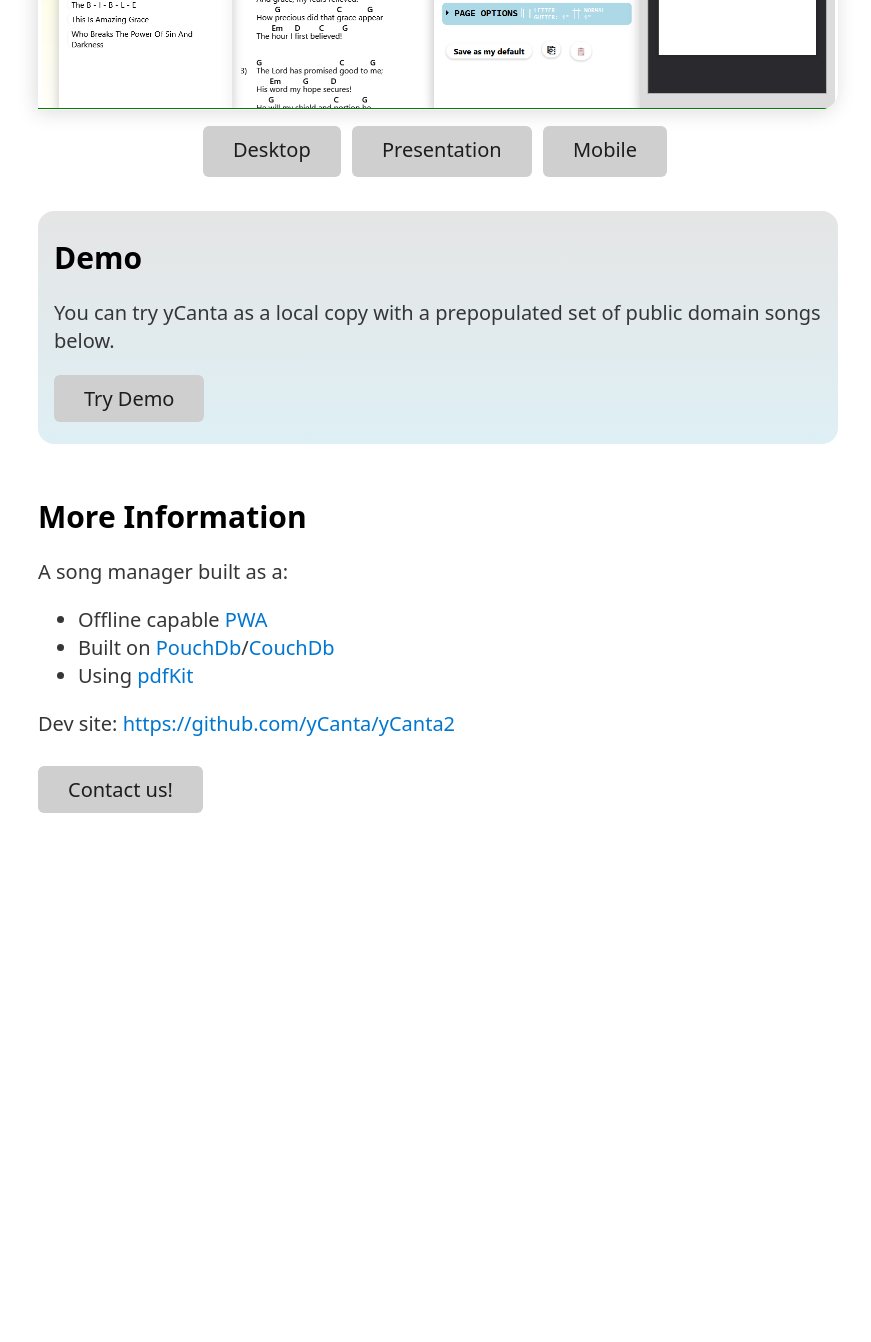
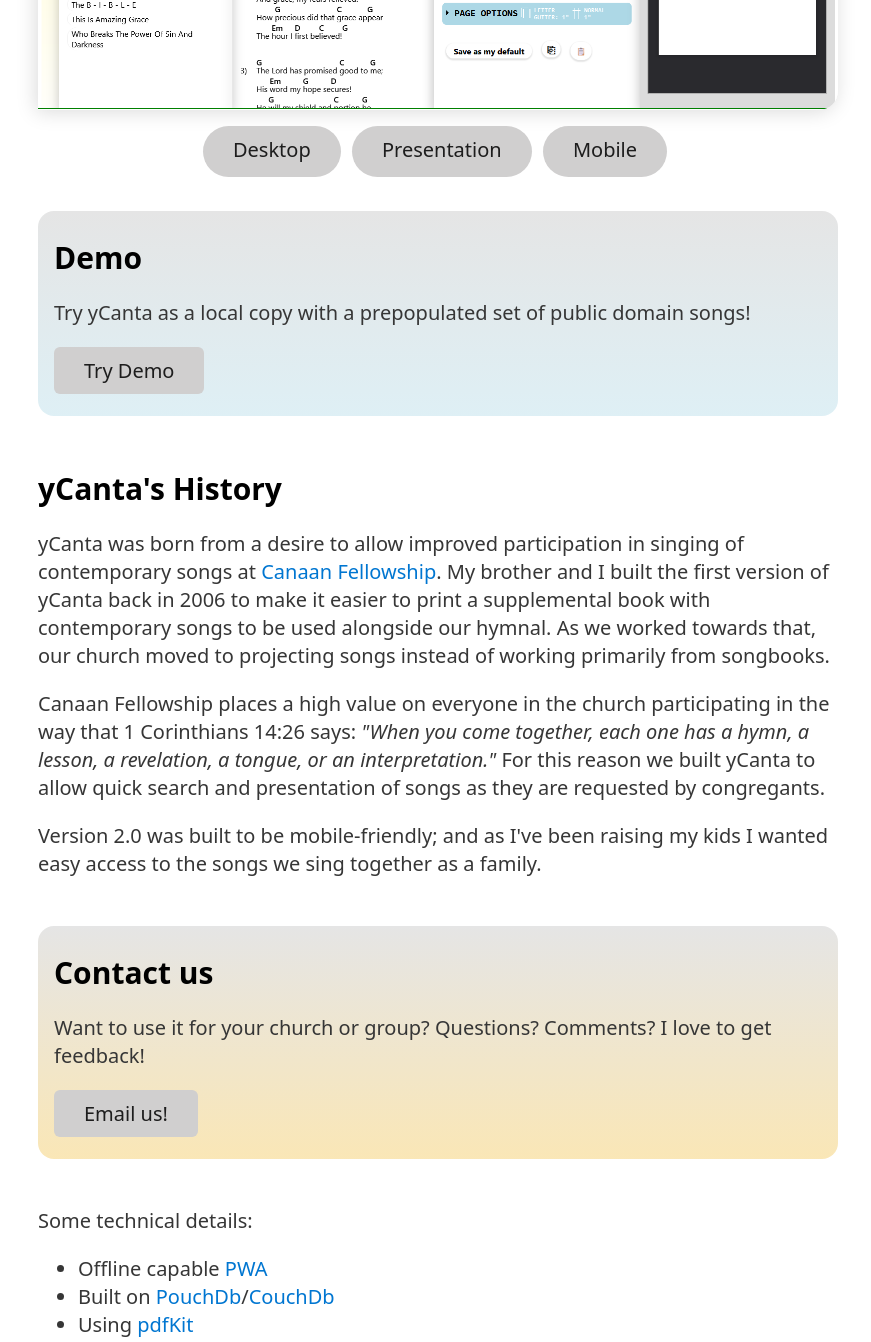
Before and after one commit to yCanta/ycanta.github.io, a plain HTML site: page index.html in a window 1280 px wide. Shown: the part 700-2042 px from the top of the page, without its empty margins (202-1073 px from the left). Before the commit the page ends 1651 px from the top, so only its background shows below. Drawn offline with nearby package versions, Linux system fonts and the light colour scheme.

Commit message:
Added history and contact info clarity

```diff
--- a/index.html
+++ b/index.html
@@ -42,6 +42,12 @@
 .slider_nav {
   margin-top: 1rem;
   text-align: center;
+  font-size: min(1.25rem, 4vw);
+}
+.slider_nav button {
+  padding-left: min(30px, 3vw);
+  padding-right: min(30px, 3vw);
+  border-radius: 4rem;
 }
 </style>
     <button onclick="window.open('https://login.yCanta.com','_blank')" style="float:right;">Login</button>
@@ -52,7 +58,7 @@
     <h1 style="margin-top: .8em; font-size: min(2.2em, 10vw)">y·Can·ta</h1>
     <p style="font-size: min(5vw, 1em);"><b>/ and sing! /</b></p>
     <br>
-    <p>A free intuitive song manager with type-to-search presentation mode and PDF export for text and chords - designed to quickly create, manage, present, and export both songs and songbooks offline or online on any browser or device.</p>
+    <p>A free web-based intuitive song manager for churches and families with type-to-search presentation mode and PDF export for text and chords.  It is designed to quickly create, manage, present, and export both songs and songbooks offline or online on any browser or device.</p>
     <br>
     <div class="slider_container" style="box-shadow: -2px 2px 20px var(--border); border-radius: 1.2rem; border-bottom-left-radius: 0;">
       <input type="radio" name="slider-group" id="radio1" />
@@ -78,24 +84,28 @@
     <br>
     <div style="background: linear-gradient(rgba(0, 0, 0, 0.1), rgba(173, 216, 230, 0.4)); padding: 0.1rem 1rem 1rem 1rem; border-radius: 1rem;">
       <h2>Demo</h2>
-      <p>You can try yCanta as a local copy with a prepopulated set of public domain songs below.</p>
+      <p>Try yCanta as a local copy with a prepopulated set of public domain songs!</p>
       <button onclick="window.open('https://demo.yCanta.com','_blank')">Try Demo</button>
     </div>
     <br>
-    <h2>More Information</h2>
-    <p>A song manager built as a:</p>
-
+    <h2>yCanta's History</h2>
+    <p>yCanta was born from a desire to allow improved participation in singing of contemporary songs at <a href="https://canaanf.org">Canaan Fellowship</a>.  My brother and I built the first version of yCanta back in 2006 to make it easier to print a supplemental book with contemporary songs to be used alongside our hymnal.  As we worked towards that, our church moved to projecting songs instead of working primarily from songbooks.</p>
+    <p>Canaan Fellowship places a high value on everyone in the church participating in the way that 1 Corinthians 14:26 says: <i>"When you come together, each one has a hymn, a lesson, a revelation, a tongue, or an interpretation."</i>  For this reason we built yCanta to allow quick search and presentation of songs as they are requested by congregants.</p>
+    <p>Version 2.0 was built to be mobile-friendly; and as I've been raising my kids I wanted easy access to the songs we sing together as a family.</p>
+    <br>
+    <div style="background: linear-gradient(rgba(0, 0, 0, 0.1), rgba(242, 194, 73, 0.4)); padding: 0.1rem 1rem 1rem 1rem; border-radius: 1rem;">
+      <h2>Contact us</h2>
+      <p>Want to use it for your church or group? Questions? Comments? I love to get feedback!</p>
+      <button onclick="window.open(`mailto:${'info.ycanta'}@${'gmail.com'}?subject=Requesting yCanta access&body= `,'_blank')">Email us!</button>
+    </div>
+    <br>
+    <p>Some technical details:</p>
     <ul>
       <li>Offline capable <a href="https://developer.mozilla.org/en-US/docs/Web/Progressive_web_apps">PWA</a></li>
       <li>Built on <a href="https://pouchdb.com/">PouchDb</a>/<a href="https://couchdb.apache.org/">CouchDb</a></li>
-      <li>Using <a href="https://github.com/foliojs/pdfkit/releases/tag/v0.10.0" >pdfKit </a></li>
+      <li>Using <a href="https://github.com/foliojs/pdfkit/releases/tag/v0.10.0" >pdfKit</a></li>
     </ul>
     Dev site: <a href="https://github.com/yCanta/yCanta2">https://github.com/yCanta/yCanta2</a>
-    <br>
-    <br>
-    <button onclick="window.open(`mailto:${'info.ycanta'}@${'gmail.com'}?subject=Requesting yCanta access&body= `,'_blank')">Contact us!</button>
-    <br>
-    <br>
     <br>
     <br>
     <br>
```
